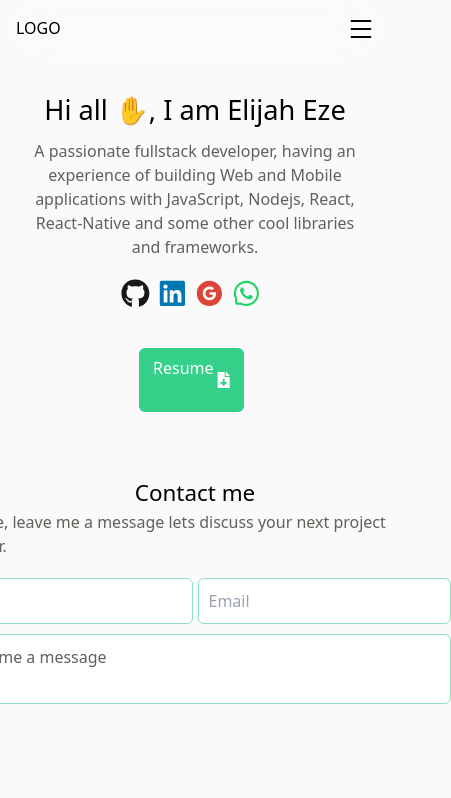
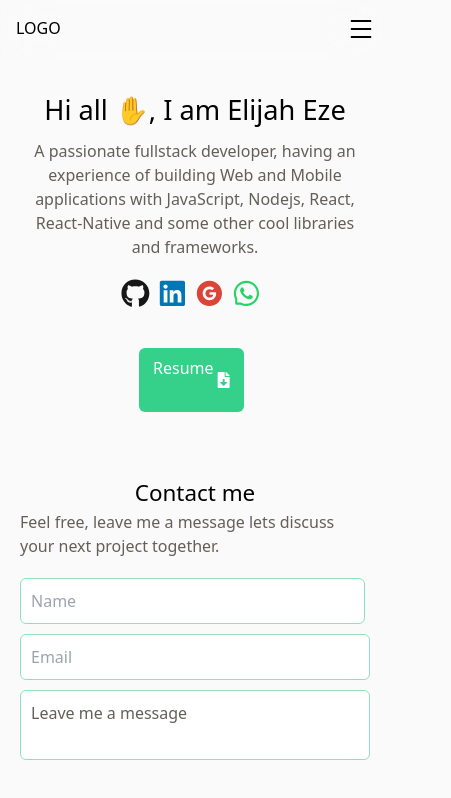
Before and after one commit to ezecodes/portfolio, a Next.js app: page / in a window 390 px wide. Shown: the top 798 px of the page, 451 px wide, since content can reach past the window. Built offline with nearby package versions, Linux system fonts and the light colour scheme.

Commit message:
make element responsive

```diff
--- a/components/contact/index.js
+++ b/components/contact/index.js
@@ -1,6 +1,6 @@
 
 function Field({children}) {
-	return <div className="field flex w-full justify-between">
+	return <div className="field flex w-full flex-col sm:flex-row justify-between">
 		{children}
 	</div>
 }
```
